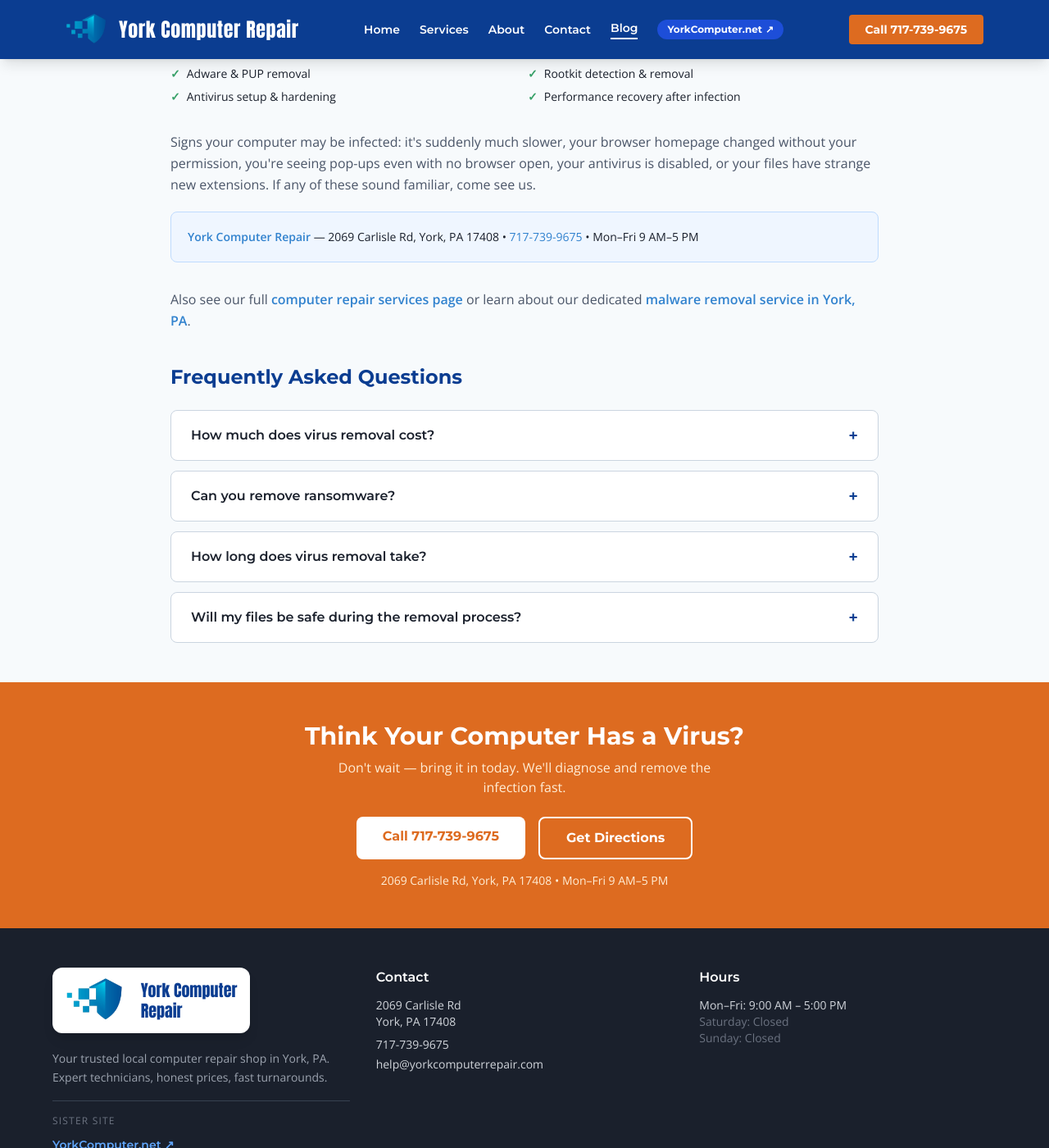
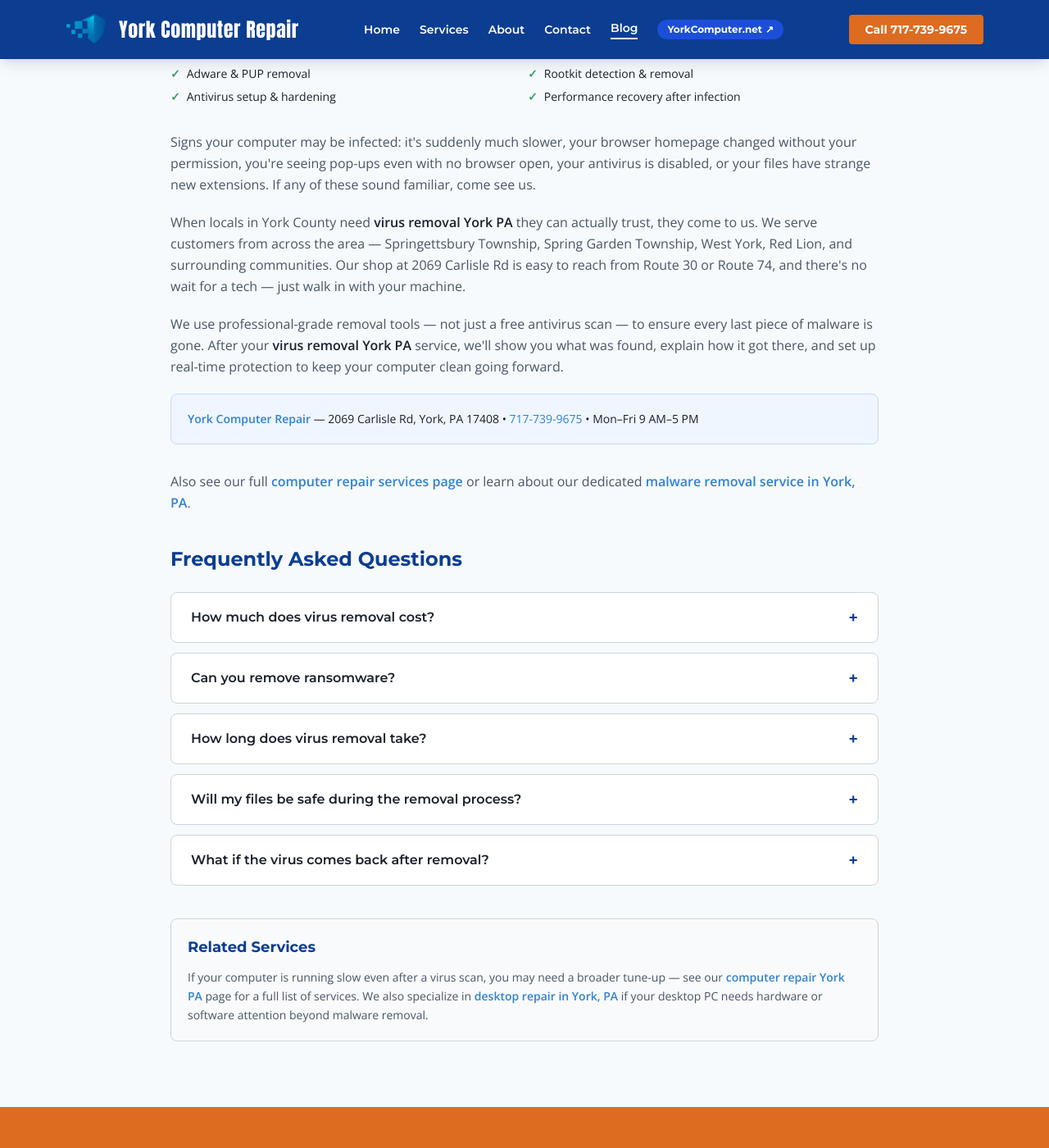
Before and after one commit to oak8513/ycr-site, a Jekyll site: the page built from blog/virus-removal-york-pa.html, in a window 1280 px wide and 1400 px high, scrolled down 716 px. Shown: the whole window at 82% size. Built offline with Jekyll 4.4.1, drawn with Linux system fonts in a browser that asks for light colours; nearby versions of some CDN libraries; a script that is not in the unit is left out.

Commit message:
SEO: refresh virus removal York PA landing page

```diff
--- a/blog/virus-removal-york-pa.html
+++ b/blog/virus-removal-york-pa.html
@@ -1,7 +1,7 @@
 ---
 layout: default
 title: "Virus Removal in York, PA | York Computer Repair"
-description: "Professional virus and malware removal in York, PA. We remove viruses, ransomware, spyware, and adware. $39.99 diagnostic. Walk-ins welcome at 2069 Carlisle Rd. Call 717-739-9675."
+description: "Need virus removal York PA? York Computer Repair eliminates viruses, malware, ransomware, and spyware fast. $39.99 diagnostic. Walk-ins welcome at 2069 Carlisle Rd. Call 717-739-9675."
 canonical: "https://yorkcomputerrepair.com/blog/virus-removal-york-pa.html"
 og_title: "Virus Removal in York, PA | York Computer Repair"
 og_description: "Fast virus and malware removal in York, PA. We clean infections and protect your PC. Walk-ins welcome."
@@ -37,6 +37,10 @@
   </ul>
 
   <p class="text-ycr-steel leading-relaxed mb-5">Signs your computer may be infected: it's suddenly much slower, your browser homepage changed without your permission, you're seeing pop-ups even with no browser open, your antivirus is disabled, or your files have strange new extensions. If any of these sound familiar, come see us.</p>
+
+  <p class="text-ycr-steel leading-relaxed mb-5">When locals in York County need <strong class="text-ycr-black">virus removal York PA</strong> they can actually trust, they come to us. We serve customers from across the area — Springettsbury Township, Spring Garden Township, West York, Red Lion, and surrounding communities. Our shop at 2069 Carlisle Rd is easy to reach from Route 30 or Route 74, and there's no wait for a tech — just walk in with your machine.</p>
+
+  <p class="text-ycr-steel leading-relaxed mb-5">We use professional-grade removal tools — not just a free antivirus scan — to ensure every last piece of malware is gone. After your <strong class="text-ycr-black">virus removal York PA</strong> service, we'll show you what was found, explain how it got there, and set up real-time protection to keep your computer clean going forward.</p>
 
   <div class="bg-blue-50 border border-blue-200 rounded-lg p-5 mb-8">
     <p class="text-sm text-ycr-black"><strong class="text-ycr-signal">York Computer Repair</strong> — 2069 Carlisle Rd, York, PA 17408 &bull; <a href="tel:7177399675" class="text-ycr-signal hover:underline">717-739-9675</a> &bull; Mon–Fri 9 AM–5 PM</p>
@@ -75,6 +79,18 @@
       </summary>
       <p class="px-6 pb-5 text-ycr-steel text-sm leading-relaxed">Yes. We preserve your personal files during removal. In some cases we recommend a clean Windows reinstall for heavily infected machines — we'll always discuss that with you and back up your data first.</p>
     </details>
+    <details class="bg-white border border-ycr-gray rounded-lg group">
+      <summary class="flex justify-between items-center cursor-pointer px-6 py-4 font-heading font-semibold text-ycr-black select-none list-none">
+        What if the virus comes back after removal?
+        <span class="text-ycr-blue text-xl transition-transform group-open:rotate-45">+</span>
+      </summary>
+      <p class="px-6 pb-5 text-ycr-steel text-sm leading-relaxed">We install and configure reputable antivirus software as part of every virus removal job, which significantly reduces the chance of reinfection. We also walk you through the habits (avoiding suspicious links, keeping Windows updated) that keep your machine clean long-term. If you do experience a recurrence, bring it back and we'll take another look.</p>
+    </details>
+  </div>
+
+  <div class="bg-gray-50 border border-ycr-gray rounded-lg p-5 mb-8 mt-10">
+    <h3 class="font-heading font-bold text-ycr-blue text-lg mb-3">Related Services</h3>
+    <p class="text-ycr-steel text-sm leading-relaxed">If your computer is running slow even after a virus scan, you may need a broader tune-up — see our <a href="/blog/computer-repair-york-pa.html" class="text-ycr-signal hover:underline font-semibold">computer repair York PA</a> page for a full list of services. We also specialize in <a href="/blog/desktop-repair-york-pa.html" class="text-ycr-signal hover:underline font-semibold">desktop repair in York, PA</a> if your desktop PC needs hardware or software attention beyond malware removal.</p>
   </div>
 
 </div>
@@ -119,7 +135,8 @@
     {"@type":"Question","name":"How much does virus removal cost?","acceptedAnswer":{"@type":"Answer","text":"The diagnostic fee is $39.99. After we assess the infection, we give you a full quote before starting any work."}},
     {"@type":"Question","name":"Can you remove ransomware?","acceptedAnswer":{"@type":"Answer","text":"Yes — we can remove the ransomware infection and clean your system. File recovery depends on the ransomware variant."}},
     {"@type":"Question","name":"How long does virus removal take?","acceptedAnswer":{"@type":"Answer","text":"Most virus removal jobs are completed the same day or within 24 hours."}},
-    {"@type":"Question","name":"Will my files be safe during the removal process?","acceptedAnswer":{"@type":"Answer","text":"Yes. We preserve your personal files during removal. We'll always discuss any Windows reinstall option with you and back up your data first."}}
+    {"@type":"Question","name":"Will my files be safe during the removal process?","acceptedAnswer":{"@type":"Answer","text":"Yes. We preserve your personal files during removal. We'll always discuss any Windows reinstall option with you and back up your data first."}},
+    {"@type":"Question","name":"What if the virus comes back after removal?","acceptedAnswer":{"@type":"Answer","text":"We install and configure reputable antivirus software as part of every virus removal job. We also walk you through safe browsing habits. If you experience a recurrence, bring it back and we'll take another look."}}
   ]
 }
 </script>
--- a/sitemap.xml
+++ b/sitemap.xml
@@ -33,7 +33,7 @@
   </url>
   <url>
     <loc>https://yorkcomputerrepair.com/blog/virus-removal-york-pa.html</loc>
-    <lastmod>2026-04-23</lastmod>
+    <lastmod>2026-04-24</lastmod>
     <changefreq>monthly</changefreq>
     <priority>0.9</priority>
   </url>
```
